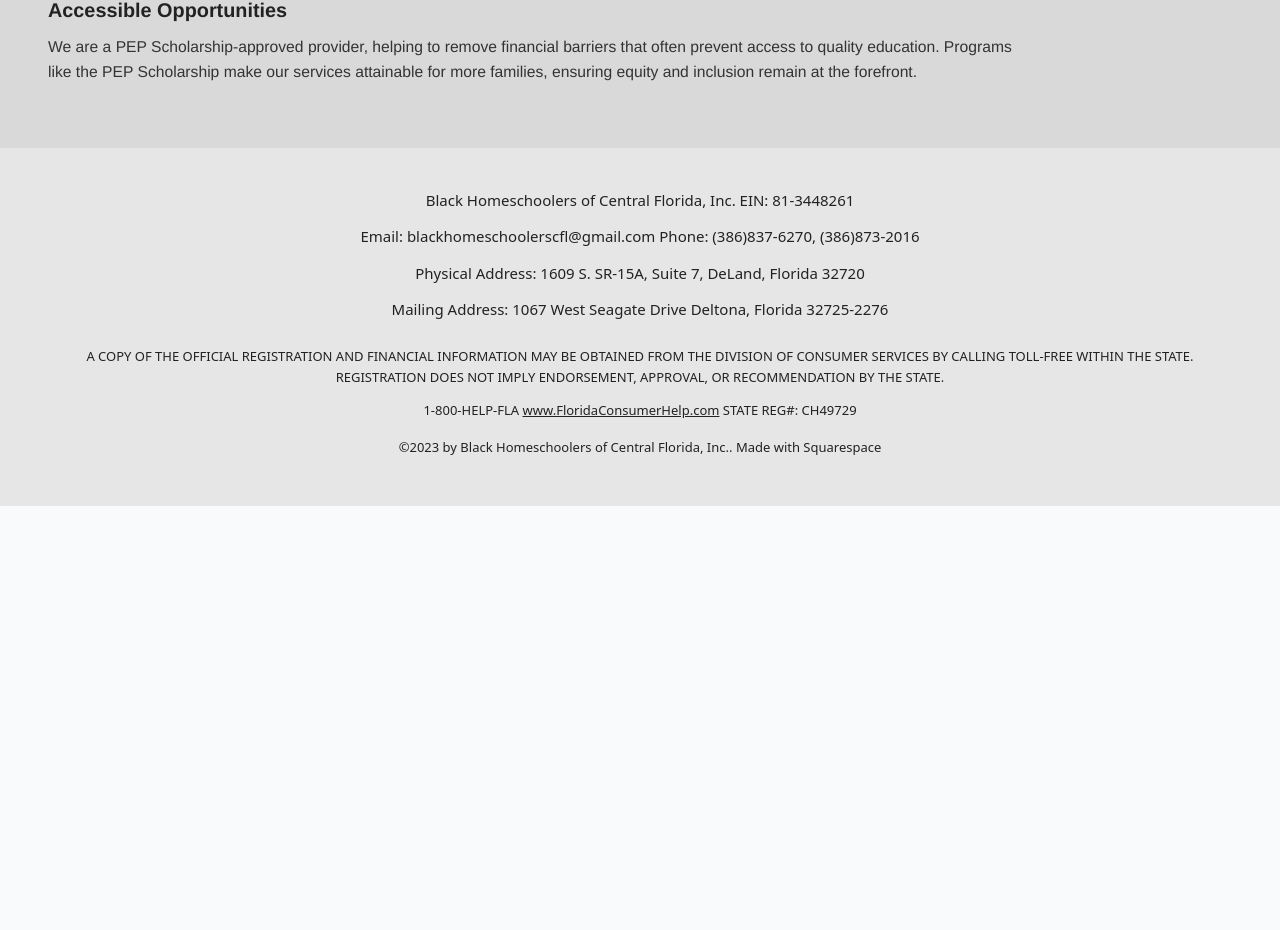
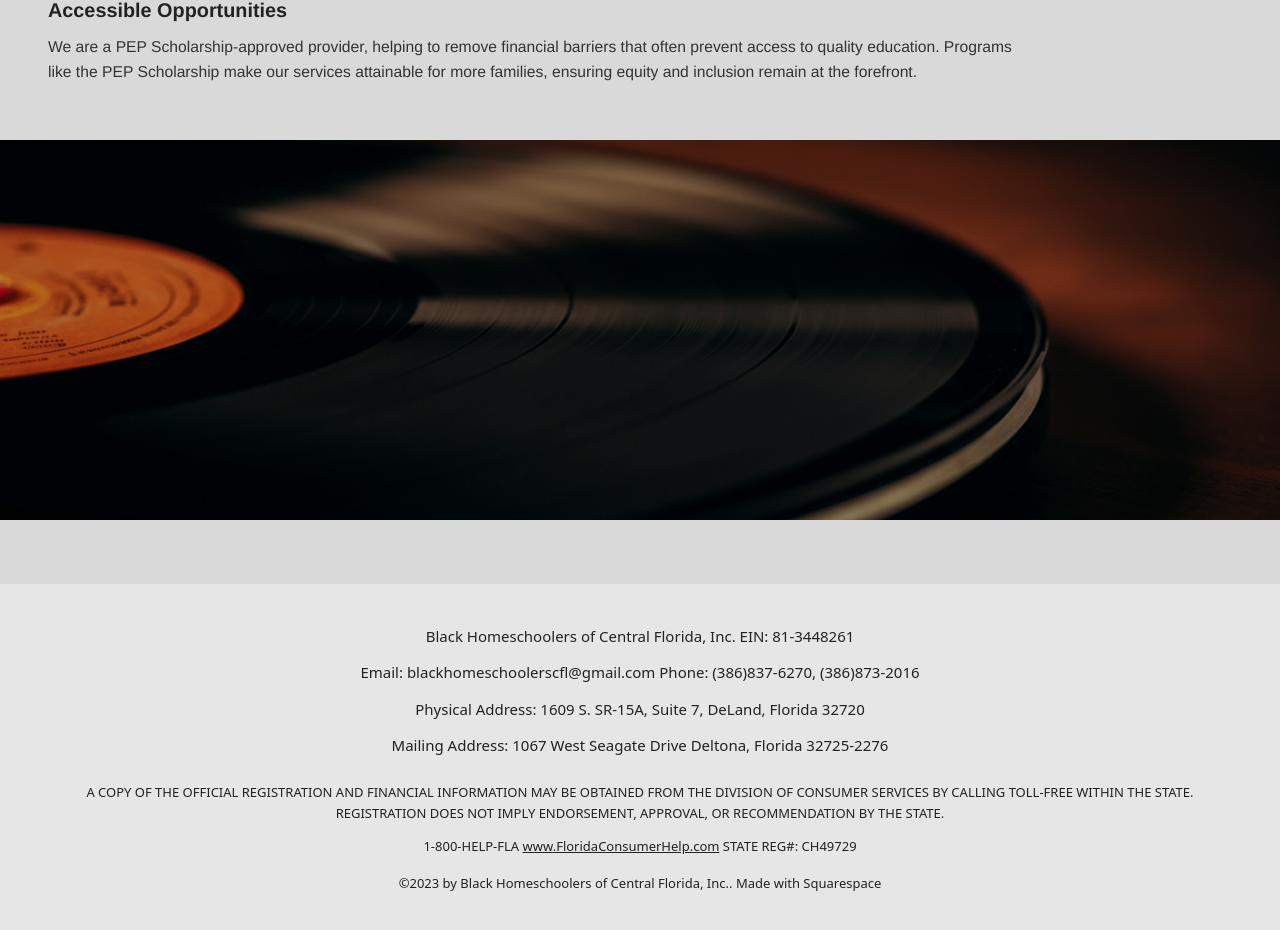
Before and after one commit to shuraimissah1/BHCFL-PROJ, a Next.js app: page /culturally-relevant in a window 1280 px wide. Shown: the part 1197-2127 px from the top of the page. Before the commit the page ends 1703 px from the top, so only its background shows below. Built offline with nearby package versions, Linux system fonts and the light colour scheme.

Commit message:
add image for the homepage

```diff
--- a/app/about/mission/page.tsx
+++ b/app/about/mission/page.tsx
@@ -1,4 +1,3 @@
-import Link from "next/link";
 import {
   MissionPhotoCarousel,
   VisionPhotoGrid,
@@ -71,14 +70,14 @@ function LeftPanel({ title }: { title: string }) {
 
 function DonateButton() {
   return (
-    <Link
+    <a
       href={DONATE_URL}
       target="_blank"
       rel="noreferrer"
       className="inline-flex w-fit items-center justify-center rounded-xl bg-[#0a0c12] px-10 py-5 text-base font-black uppercase tracking-tight text-white transition hover:bg-black sm:px-14 sm:py-6 sm:text-2xl"
     >
       Donate to BHCFL
-    </Link>
+    </a>
   );
 }
 
--- a/app/culturally-relevant/page.tsx
+++ b/app/culturally-relevant/page.tsx
@@ -1,5 +1,6 @@
 const HERO_IMAGE =
   "https://images.squarespace-cdn.com/content/v1/680df32fdac3025d588dd659/1760058100463-6KADM62RPX536ENHBWXD/unsplash-image-VJVsEnR_vNE.jpg";
+const VINYL_SPIN_IMAGE = "/images/spinning-vinyl-record.webp";
 
 const INTRO_HEADING =
   "Black Homeschoolers of Central Florida: Empowering Families with Personalized Education!";
@@ -85,6 +86,16 @@ export default function CulturallyRelevantPage() {
           </div>
         </section>
       </div>
+
+      <section className="relative -mx-6 mt-14 h-[320px] overflow-hidden bg-black sm:-mx-10 sm:h-[380px] lg:-mx-12">
+        <img
+          src={VINYL_SPIN_IMAGE}
+          alt="Spinning vinyl record background"
+          className="absolute inset-0 h-full w-full object-cover object-center opacity-90"
+          loading="lazy"
+        />
+        <div className="absolute inset-0 bg-black/20" />
+      </section>
     </main>
   );
 }
--- a/app/page.tsx
+++ b/app/page.tsx
@@ -318,9 +318,9 @@ export default function Home() {
         <HomeGalleryReel />
         <JoinSupportPanelsSection />
 
-        <section className="relative h-[220px] bg-black">
+        <section className="relative h-[320px] bg-black sm:h-[380px]">
           <img
-            src="https://images.squarespace-cdn.com/content/v1/680df32fdac3025d588dd659/a42df4ef-6d5e-467a-bd33-947853218d2a/Vinyl-Spin-1-imgg-gi3-jlqzahcb.png"
+            src="/images/spinning-vinyl-record.webp"
             alt="Vinyl spin background"
             className="absolute inset-0 h-full w-full object-cover object-center opacity-90"
             loading="lazy"
--- a/components/sections/VillageWelcomeSection.tsx
+++ b/components/sections/VillageWelcomeSection.tsx
@@ -1,5 +1,3 @@
-import Link from "next/link";
-
 const DONATE_URL =
   "https://buy.stripe.com/4gweWJef73LI2tO9AA?locale=en&__embed_source=buy_btn_1SX3WgLJF2NMRJ6M88Y56jMA";
 
@@ -67,14 +65,14 @@ export default function VillageWelcomeSection() {
             </p>
           </div>
 
-          <Link
+          <a
             href={DONATE_URL}
             className="mt-12 inline-flex min-h-[58px] min-w-[220px] items-center justify-center rounded-md bg-white px-8 py-3 text-[20px] font-semibold text-black transition hover:bg-white/90"
             target="_blank"
             rel="noreferrer"
           >
             Donate to BHCFL
-          </Link>
+          </a>
         </div>
       </div>
     </section>
```
